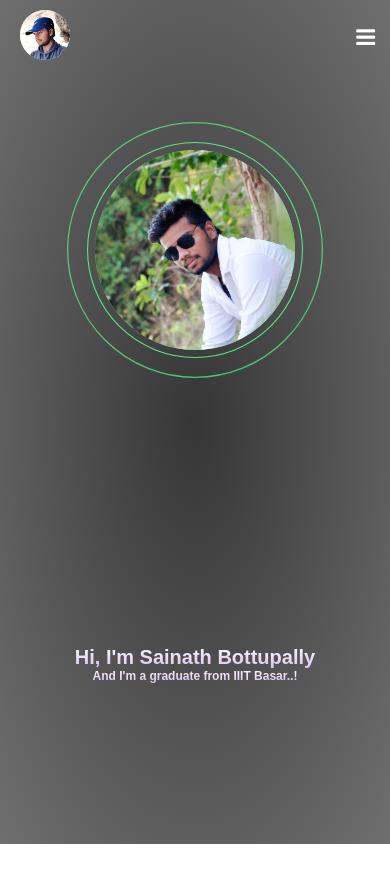
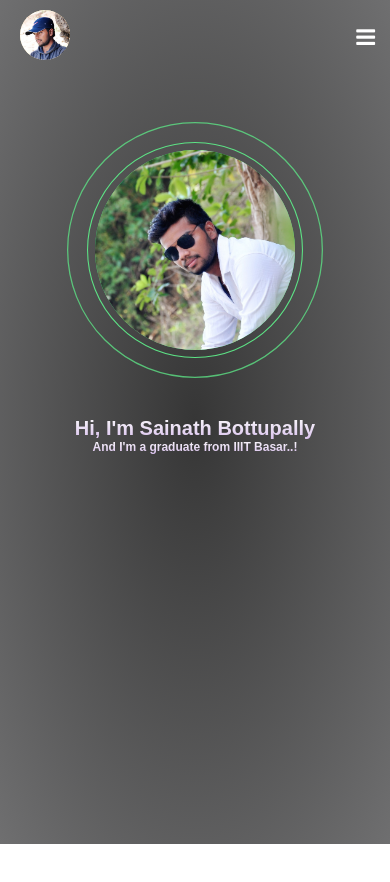
Before and after one commit to SainathTony/portfolio, a PHP site: page / in a window 390 px wide. Shown: the top 882 px of the page. Run offline with PHP 8.4, Linux system fonts and the light colour scheme; some libraries are stand-ins or nearby versions; some web fonts are replaced.

Commit message:
[Sainath] .add added responsiveness

```diff
--- a/css/style.css
+++ b/css/style.css
@@ -446,7 +446,7 @@ header #marker{
 		height: 400px;
 	}
 	#home .name{
-		top: calc(100% - 215px);
+		top: 400px;
 	}
 	#home .name h1{
 		font-size: 20px;
```
